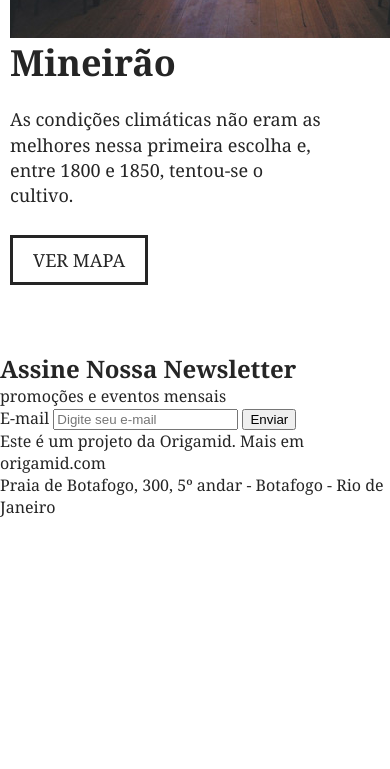
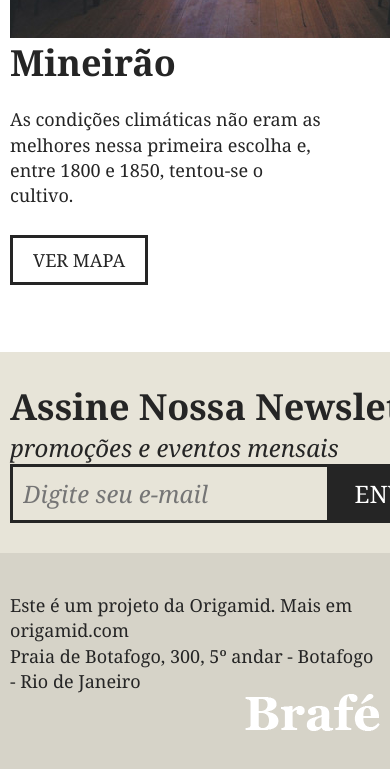
Before and after one commit to brenddonandrade/brafe, a plain HTML site: page index.html in a window 390 px wide. Shown: the part 4220-4989 px from the top of the page. Before the commit the page ends 4780 px from the top, so only its background shows below. Drawn offline with Linux system fonts and the light colour scheme.

Commit message:
:up: feita a ultima parte de estilização do site so faltando a parte responsiva

```diff
--- a/css/style.css
+++ b/css/style.css
@@ -268,3 +268,101 @@ h2.produtos-mineiro::before {
   border: 3px solid;
   padding: 10px 20px;
 }
+
+/* Assine */
+.assine {
+  background: #e7e4d8;
+  padding: 30px 0;
+}
+
+.assine-container {
+  max-width: 960px;
+  margin: 0 auto;
+}
+
+.assine-container::after,
+.assine-container::before {
+  content: '';
+  display: table;
+  clear: both;
+}
+
+.assine-info {
+  width: 460px;
+  margin: 0 10px;
+  float: left;
+}
+
+.assine-info h2 {
+  font-size: 2.25em;
+}
+
+.assine-info p {
+  font-size: 1.5em;
+  font-style: italic;
+}
+
+.assine form {
+  width: 460px;
+  margin: 0 10px;
+  float: left;
+}
+
+.assine form label {
+  display: none;
+}
+
+.assine input {
+  box-sizing: border-box;
+  width: 320px;
+  border: 3px solid #252525;
+  background: none;
+  font-size: 1.5em;
+  font-style: italic;
+  font-family: 'Georgia', serif;
+  padding: 10px;
+  float: left;
+}
+
+.assine button {
+  font-family: 'Georgia', serif;
+  background: #252525;
+  border: none;
+  text-transform: uppercase;
+  font-size: 1.5em;
+  width: 140px;
+  padding: 13px 0;
+  color: #fff;
+  cursor: pointer;
+}
+
+/* Footer */
+.footer {
+  background: #d6d3c8;
+  padding: 40px 0;
+}
+
+.footer-container {
+  max-width: 960px;
+  margin: 0 auto;
+}
+
+.footer-container::after,
+.footer-container::before {
+  content: '';
+  clear: both;
+  display: table;
+}
+
+.footer p {
+  float: left;
+  margin: 0 10px;
+  font-size: 1.125em;
+  line-height: 1.4;
+}
+
+.footer img {
+  float: right;
+  margin: 0 10px;
+  display: block;
+}
--- a/index.html
+++ b/index.html
@@ -89,9 +89,9 @@
     </div>
   </section>
 
-  <section>
-    <div>
-      <div>
+  <section class="assine">
+    <div class="assine-container">
+      <div class="assine-info">
         <h2>Assine Nossa Newsletter</h2>
         <p>promoções e eventos mensais</p>
       </div>
@@ -103,8 +103,8 @@
     </div>
   </section>
 
-  <footer>
-    <div>
+  <footer class="footer">
+    <div class="footer-container">
       <p>
         Este é um projeto da Origamid. Mais em origamid.com<br>
         Praia de Botafogo, 300, 5º andar - Botafogo - Rio de Janeiro
```
